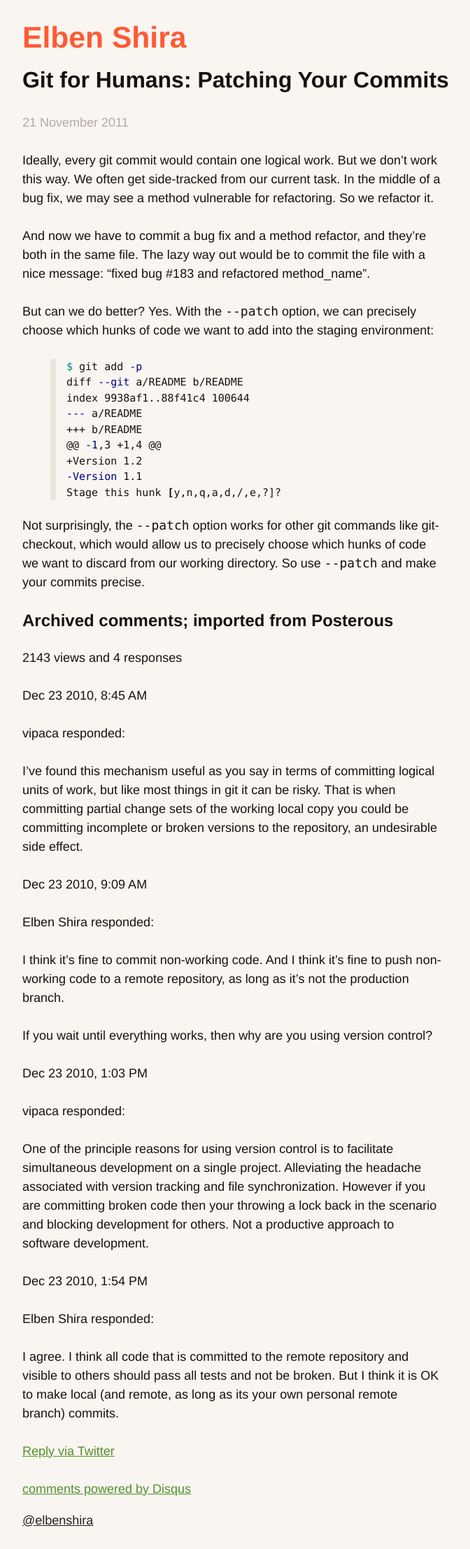
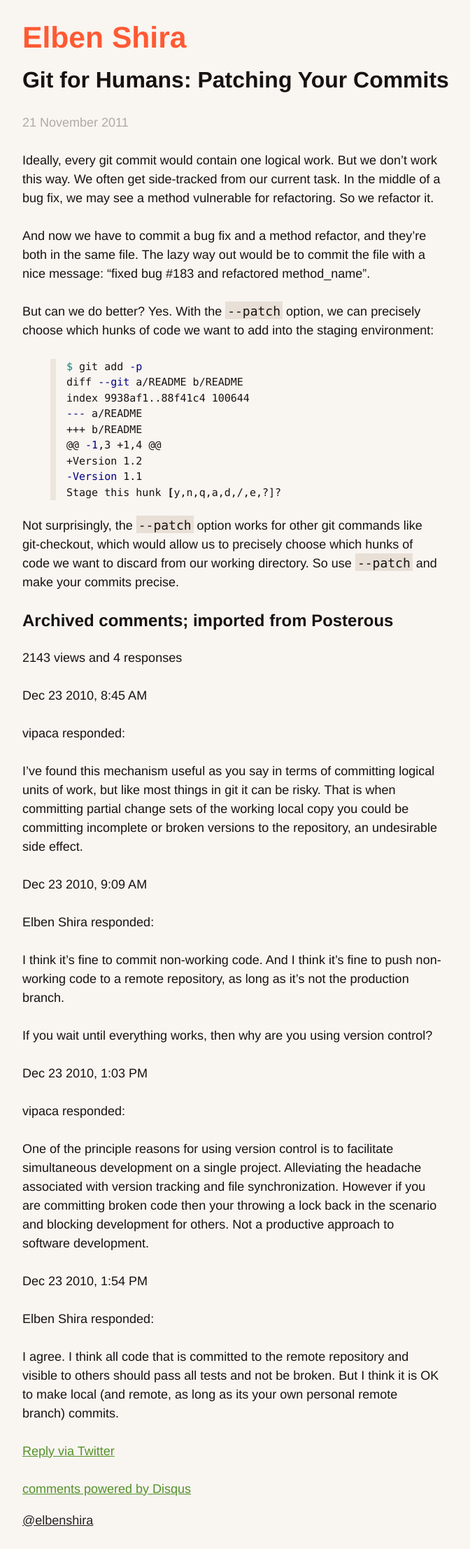
Before and after one commit to elben/elben.github.io-jekyll, a Jekyll site: the page built from _posts/2011-11-21-git-for-humans-patching-your-commits.markdown, in a window 1280 px wide. Shown: the whole page at 70% size, without its empty margins (258-930 px from the left). Built offline with Jekyll 4.4.1, drawn with Linux system fonts in a browser that asks for light colours; Markdown is read by kramdown in place of the engine named in the settings; comment, search, counter and statistics services are not loaded.

Commit message:
Try highlighting inline code.

```diff
--- a/css/default.css
+++ b/css/default.css
@@ -55,6 +55,14 @@ code {
   font-weight: normal;
   font-size: 1em;
   line-height: 1em; /* For some reason, 1em for monospace fonts gives us vertical rhyhtm. */
+
+  padding: 3px 3px 1px;
+  background: #e8dfd6;
+}
+
+.highlight code {
+  padding: 0;
+  background: none;
 }
 
 pre {
```
